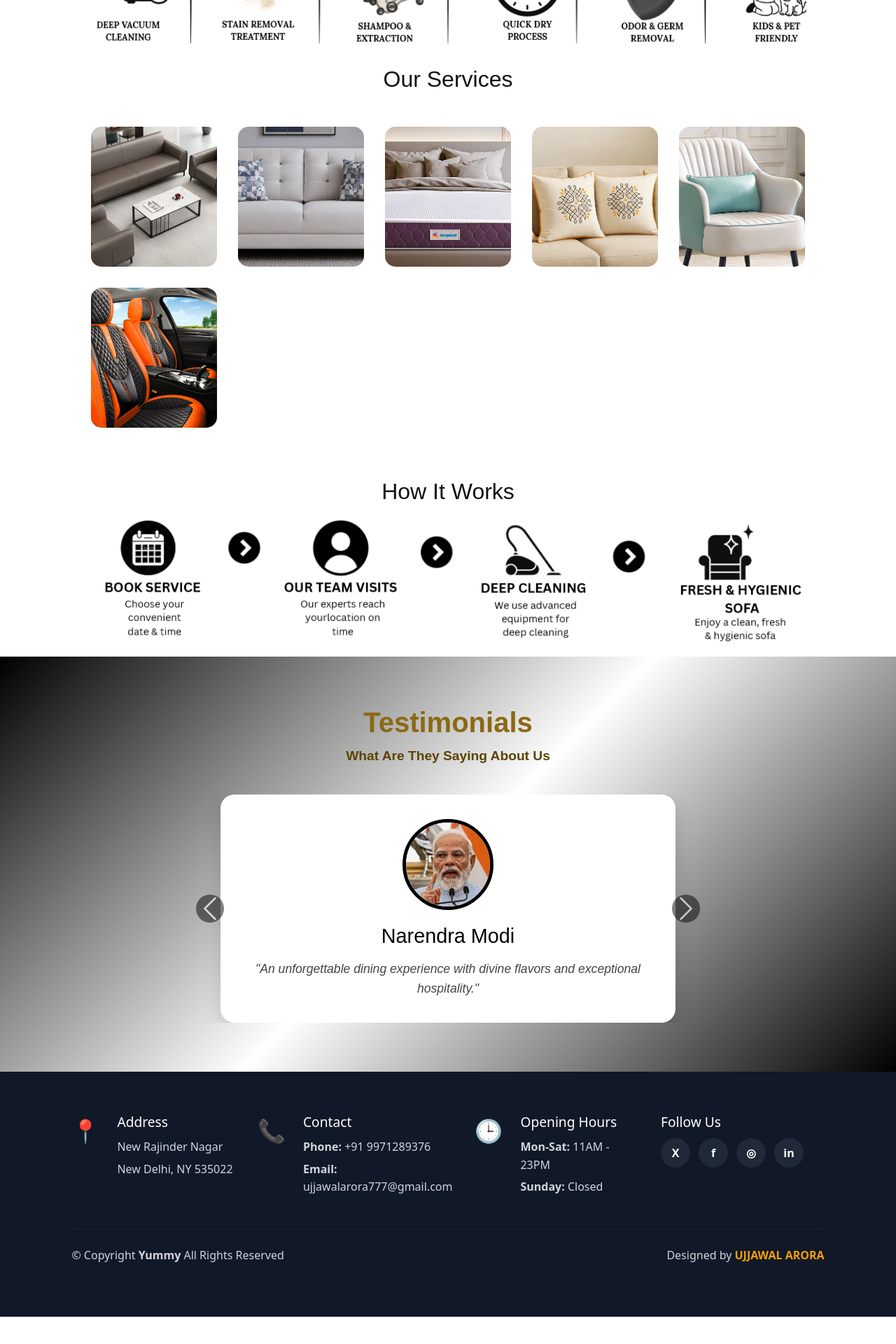
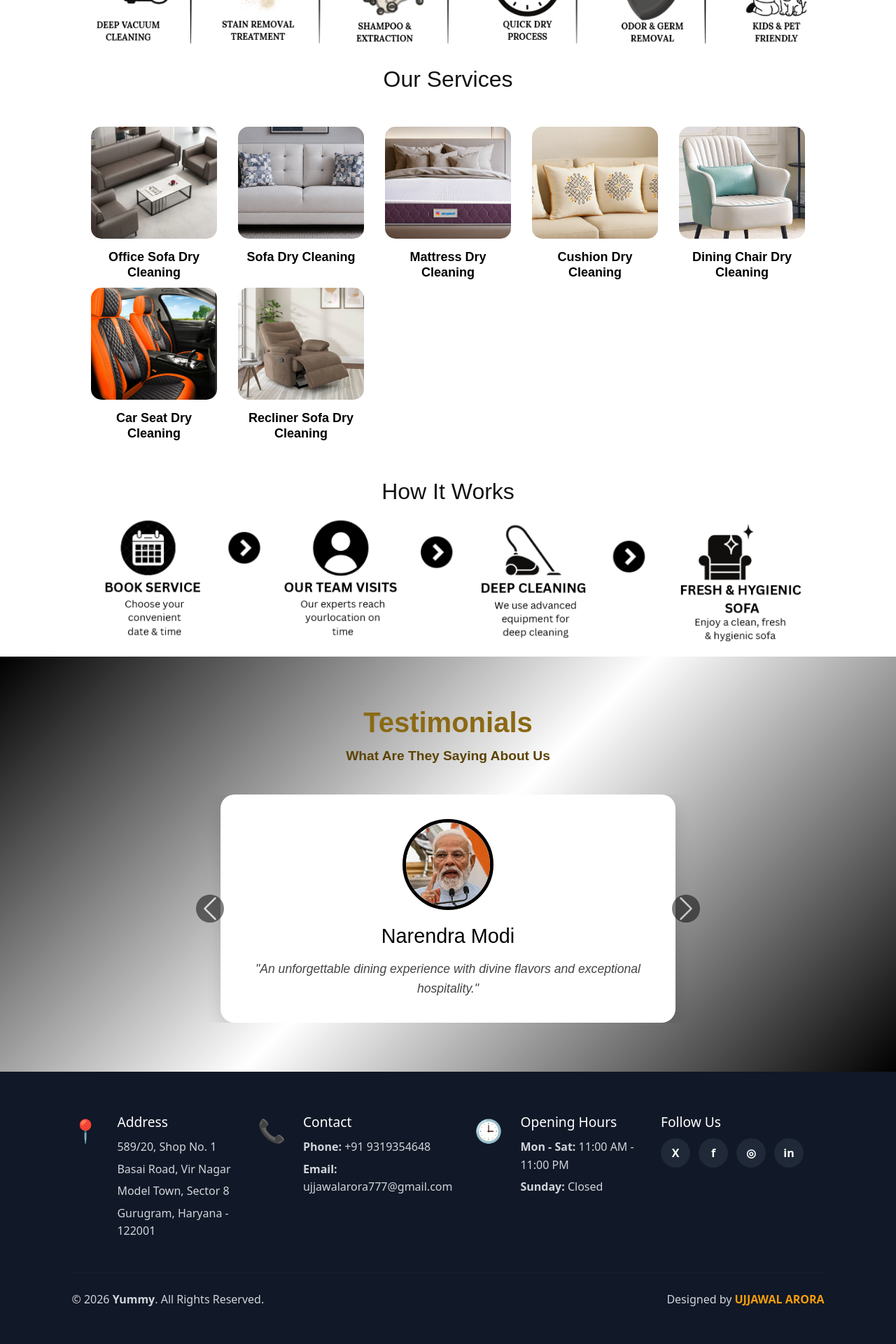
Before and after one commit to ujjawalthegreatcoder7/JMD-DRY-Cleaners, a React (Vite) app: page / in a window 1280 px wide. Shown: the part 682-2602 px from the top of the page at 70% size. Before the commit the page ends 2563 px from the top, so only its background shows below. Built offline with nearby package versions, Linux system fonts and the light colour scheme.

Commit message:
Connect frontend to deployed backend

```diff
--- a/src/components/Navbar.jsx
+++ b/src/components/Navbar.jsx
@@ -53,7 +53,7 @@ export default function Navbar() {
 </div>
             {/* WHATSAPP / CONTACT */}
             <a
-                href="https://wa.me/918587802572"
+                href="https://wa.me/919319354648"
                 target="_blank"
                 rel="noreferrer"
                 className="whatsapp-btn"
--- a/src/components/footer.jsx
+++ b/src/components/footer.jsx
@@ -1,48 +1,52 @@
 import "./navbar.css";
-
 
 const Footer = () => {
   return (
     <>
-
       <footer className="custom-footer">
         <div className="footer-container">
 
+          {/* Address */}
           <div className="footer-box">
             <div className="footer-icon">📍</div>
             <div>
               <h4>Address</h4>
-        <p>New Rajinder Nagar</p>
-        <p>New Delhi, NY 535022</p>
+              <p>589/20, Shop No. 1</p>
+              <p>Basai Road, Vir Nagar</p>
+              <p>Model Town, Sector 8</p>
+              <p>Gurugram, Haryana - 122001</p>
             </div>
           </div>
 
+          {/* Contact */}
           <div className="footer-box">
             <div className="footer-icon">📞</div>
             <div>
               <h4>Contact</h4>
-        <p><strong>Phone:</strong> +91 9971289376</p>
+              <p><strong>Phone:</strong> +91 9319354648</p>
               <p><strong>Email:</strong> ujjawalarora777@gmail.com</p>
             </div>
           </div>
 
+          {/* Opening Hours */}
           <div className="footer-box">
             <div className="footer-icon">🕒</div>
             <div>
               <h4>Opening Hours</h4>
-        <p><strong>Mon-Sat:</strong> 11AM - 23PM</p>
+              <p><strong>Mon - Sat:</strong> 11:00 AM - 11:00 PM</p>
               <p><strong>Sunday:</strong> Closed</p>
             </div>
           </div>
 
+          {/* Social Media */}
           <div className="footer-box">
             <div>
               <h4>Follow Us</h4>
               <div className="social-icons">
-          <a href="#">X</a>
-          <a href="#">f</a>
-          <a href="#">◎</a>
-          <a href="#">in</a>
+                <a href="#" aria-label="Twitter">X</a>
+                <a href="#" aria-label="Facebook">f</a>
+                <a href="#" aria-label="Instagram">◎</a>
+                <a href="#" aria-label="LinkedIn">in</a>
               </div>
             </div>
           </div>
@@ -52,13 +56,12 @@ const Footer = () => {
         <hr />
 
         <div className="footer-bottom">
-    <p>© Copyright <strong>Yummy</strong> All Rights Reserved</p>
-    <p className="des" >
+          <p>© {new Date().getFullYear()} <strong>Yummy</strong>. All Rights Reserved.</p>
+          <p className="des">
             Designed by <span>UJJAWAL ARORA</span>
           </p>
         </div>
       </footer>
-
     </>
   );
 };
--- a/src/pages/BookNow.css
+++ b/src/pages/BookNow.css
@@ -149,3 +149,15 @@
     transform:translateY(110vh) rotate(360deg);
   }
 }
+
+.input-group{
+  display:flex;
+  flex-direction:column;
+  gap:6px;
+}
+
+.input-group label{
+  font-size:15px;
+  font-weight:600;
+  color:#333;
+}
--- a/src/pages/Booknow.jsx
+++ b/src/pages/Booknow.jsx
@@ -141,7 +141,8 @@ export default function BookNow() {
             onChange={handleChange}
             required
           />
-
+<div className="input-group">
+  <label>Select Date</label>
   <input
     type="date"
     name="date"
@@ -149,7 +150,10 @@ export default function BookNow() {
     onChange={handleChange}
     required
   />
+</div>
 
+<div className="input-group">
+  <label>Select Time</label>
   <input
     type="time"
     name="time"
@@ -157,7 +161,7 @@ export default function BookNow() {
     onChange={handleChange}
     required
   />
-
+</div>
           <textarea
             rows="4"
             name="specialRequest"
--- a/src/pages/Home.jsx
+++ b/src/pages/Home.jsx
@@ -10,6 +10,8 @@ import matteresis from "../assets/matteresis.png";
 import cushions from "../assets/cushions.png";
 import chair from "../assets/chair.png";
 import carseat from "../assets/carseat.png";
+import recliner from "../assets/recliner.webp";
+import reclinercleaned from "../assets/reclinercleaned.jpg";
 
 import { Link } from "react-router-dom";
 
@@ -53,7 +55,7 @@ export default function Home() {
 
 
             <a
-              href="https://wa.me/918587802572"
+              href="https://wa.me/919319354648"
               target="_blank"
               rel="noreferrer"
               className="btn secondary"
@@ -87,103 +89,109 @@ export default function Home() {
 
       {/* SERVICES PREVIEW */}
 <section className="services-section">
-<div className="orserv" >
-  <h2 className="services-title">Our Services</h2>
-</div>
+  <div className="orserv">
+    <h2 className="services-title">Our Services</h2>
+  </div>
+
   <div className="service-grid">
 
     {/* 1 */}
     <div className="flip-card">
       <div className="flip-inner">
+        <div className="flip-front imagedryclenaing">
+          <img src={officesofa} alt="Office Sofa Cleaning" />
+        </div>
 
-        <div className="flip-front">
-          <img src={officesofa} alt="Dry Cleaning" />
+        <div className="flip-back imagedryclenaing">
+          <img src={sofacleaned} alt="Office Sofa Cleaned" />
         </div>
-    {/* BACK IMAGE */}
-    <div className="flip-back">
-      <img src={sofacleaned} alt="back" />
-    </div>
-        {/* <div className="flip-back"><h3>Dry Cleaning</h3></div> */}
-
-
       </div>
+      <h3 className="service-name">Office Sofa Dry Cleaning</h3>
     </div>
 
     {/* 2 */}
     <div className="flip-card">
       <div className="flip-inner">
-        <div className="flip-front">
-          <img  src={sofa} alt="Steam Iron" />
+        <div className="flip-front imagedryclenaing">
+          <img src={sofa} alt="Sofa Cleaning" />
         </div>
-    {/* BACK IMAGE */}
-    <div className="flip-back">
-      <img src={officesofacleaned} alt="back" />
-    </div>
 
-        {/* <div className="flip-back"><h3>Steam Iron</h3></div> */}
+        <div className="flip-back imagedryclenaing">
+          <img src={officesofacleaned} alt="Sofa Cleaned" />
+        </div>
       </div>
+      <h3 className="service-name">Sofa Dry Cleaning</h3>
     </div>
 
     {/* 3 */}
     <div className="flip-card">
       <div className="flip-inner">
-        <div className="flip-front">
-          <img  src={matteresis} alt="Shoe Cleaning" />
+        <div className="flip-front imagedryclenaing">
+          <img src={matteresis} alt="Mattress Cleaning" />
         </div>
-    {/* BACK IMAGE */}
-    <div className="flip-back">
-      <img src={matteresiscleaned} alt="back" />
-    </div>
 
-        {/* <div className="flip-back"><h3>Shoe Cleaning</h3></div> */}
+        <div className="flip-back imagedryclenaing" >
+          <img src={matteresiscleaned} alt="Mattress Cleaned" />
+        </div>
       </div>
+      <h3 className="service-name">Mattress Dry Cleaning</h3>
     </div>
 
     {/* 4 */}
     <div className="flip-card">
       <div className="flip-inner">
-        <div className="flip-front">
-          <img  src={cushions} alt="Laundry Wash" />
+        <div className="flip-front imagedryclenaing">
+          <img src={cushions} alt="Cushion Cleaning" />
         </div>
-    {/* BACK IMAGE */}
-    <div className="flip-back">
-      <img src={cushionscleaned} alt="back" />
-    </div>
 
-        {/* <div className="flip-back"><h3>Laundry Wash</h3></div> */}
+        <div className="flip-back imagedryclenaing">
+          <img src={cushionscleaned} alt="Cushion Cleaned" />
+        </div>
       </div>
+      <h3 className="service-name">Cushion Dry Cleaning</h3>
     </div>
 
     {/* 5 */}
     <div className="flip-card">
       <div className="flip-inner">
-        <div className="flip-front">
-          <img  src={chair} alt="Sofa Cleaning" />
+        <div className="flip-front imagedryclenaing">
+          <img className="imagedryclenaing" src={chair} alt="Chair Cleaning" />
         </div>
-    {/* BACK IMAGE */}
-    <div className="flip-back">
-      <img src={chaircleaned} alt="back" />
-    </div>
 
-        {/* <div className="flip-back"><h3>Sofa Cleaning</h3></div> */}
+        <div className="flip-back imagedryclenaing">
+          <img src={chaircleaned} alt="Chair Cleaned" />
+        </div>
       </div>
+      <h3 className="service-name">Dining Chair Dry Cleaning</h3>
     </div>
 
     {/* 6 */}
     <div className="flip-card">
       <div className="flip-inner">
-        <div className="flip-front">
-          <img  src={carseat} alt="Carpet Cleaning" />
+        <div className="flip-front imagedryclenaing">
+          <img src={carseat} alt="Car Seat Cleaning" />
         </div>
-    {/* BACK IMAGE */}
-    <div className="flip-back">
-      <img src={carseatcleaned} alt="back" />
+
+        <div className="flip-back imagedryclenaing">
+          <img src={carseatcleaned} alt="Car Seat Cleaned" />
+        </div>
+      </div>
+      <h3 className="service-name">Car Seat Dry Cleaning</h3>
     </div>
 
-        {/* <div className="flip-back"><h3>Carpet Cleaning</h3></div> */}
+    {/* 7 */}
+    <div className="flip-card">
+      <div className="flip-inner">
+        <div className="flip-front imagedryclenaing">
+          <img src={recliner} alt="Car Seat Cleaning" />
+        </div>
+
+        <div className="flip-back imagedryclenaing">
+          <img src={reclinercleaned} alt="Car Seat Cleaned" />
+        </div>
       </div>
+      <h3 className="service-name">Recliner Sofa Dry Cleaning</h3>
     </div>
-
 
   </div>
 </section>
--- a/src/pages/home.css
+++ b/src/pages/home.css
@@ -300,7 +300,6 @@
   grid-template-columns: repeat(auto-fit, minmax(180px, 180px));
   gap: 30px;
   padding: 40px;
-
   justify-content: center;
   align-content: center;
   justify-items: center;
@@ -385,7 +384,9 @@
   overflow: hidden;
   backface-visibility: hidden;
 }
-
+.imagedryclenaing{
+  height: 10rem !important;
+}
 /* FRONT IMAGE */
 .flip-front img,
 .flip-back img {
@@ -566,3 +567,27 @@
 
   box-shadow: 0 12px 28px rgba(0, 0, 0, 0.45);
 }
+.service-name {
+  margin-top: 11rem !important;
+  text-align: center;
+  font-size: 18px;
+  font-weight: 600;
+  color: #000000;   /* Blue */
+  font-family: "Poppins", sans-serif;
+}
+
+.flip-card {
+  display: flex;
+  flex-direction: column;
+  align-items: center;
+}
+.service-title {
+  text-align: center;
+  margin-top: 10px;
+}
+
+.service-title h3 {
+  font-size: 18px;
+  color: #1e3a8a;
+  font-weight: 600;
+}
```
Also changed, not shown: src/assets/recliner.webp (added), src/assets/reclinercleaned.jpg (added). Lines whose indentation alone changed are shown as unchanged.
